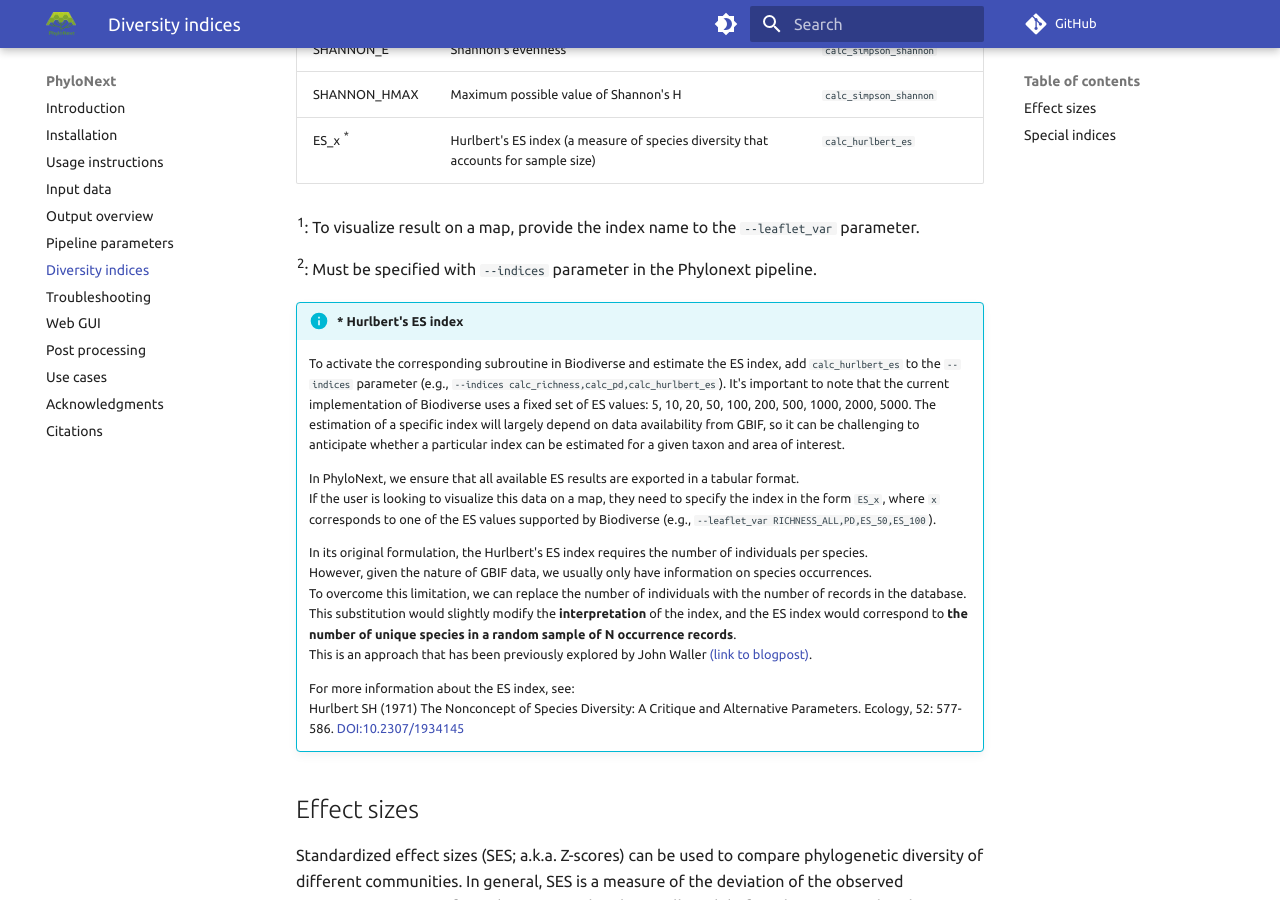
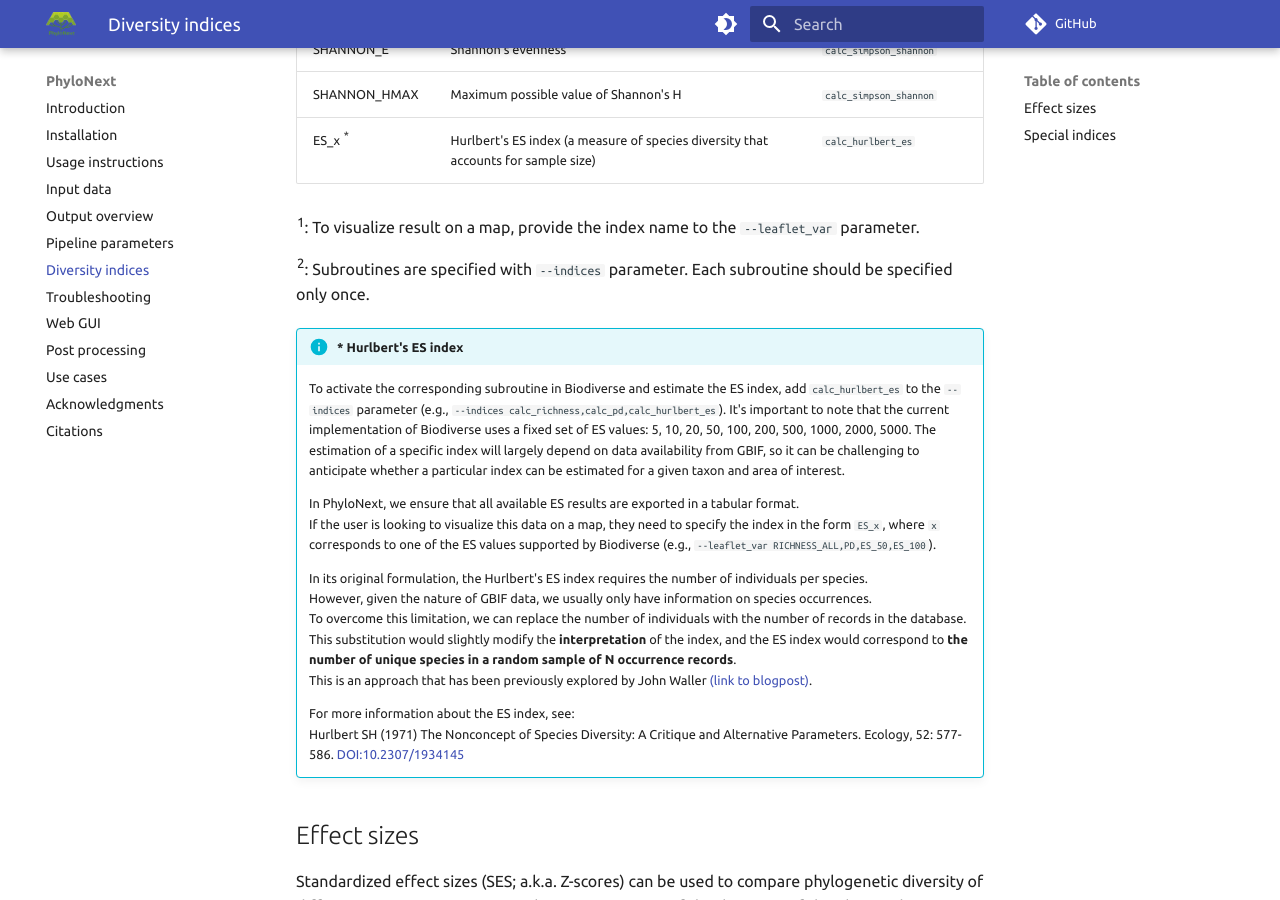
Before and after one commit to vmikk/phylonext_manual, an MkDocs documentation site: the page built from docs/biodiverse.md, in a window 1280 px wide and 900 px high, scrolled down 1674 px. Built offline with MkDocs 1.6.1 and Material for MkDocs 9.7.7, drawn with Linux system fonts in a browser that asks for light colours; comment, search, counter and statistics services are not loaded.

Commit message:
upd subroutine notes

```diff
--- a/docs/biodiverse.md
+++ b/docs/biodiverse.md
@@ -53,7 +53,8 @@ The output will contain all metrics estimated by these subroutines (`PD`, `PD_P`
     To visualize result on a map, provide the index name to the `--leaflet_var` parameter.
 
 ^2^:
-    Must be specified with `--indices` parameter in the Phylonext pipeline.
+    Subroutines are specified with `--indices` parameter.
+    Each subroutine should be specified only once.
 
 !!! info "* Hurlbert's ES index"
     To activate the corresponding subroutine in Biodiverse and estimate the ES index,
```
